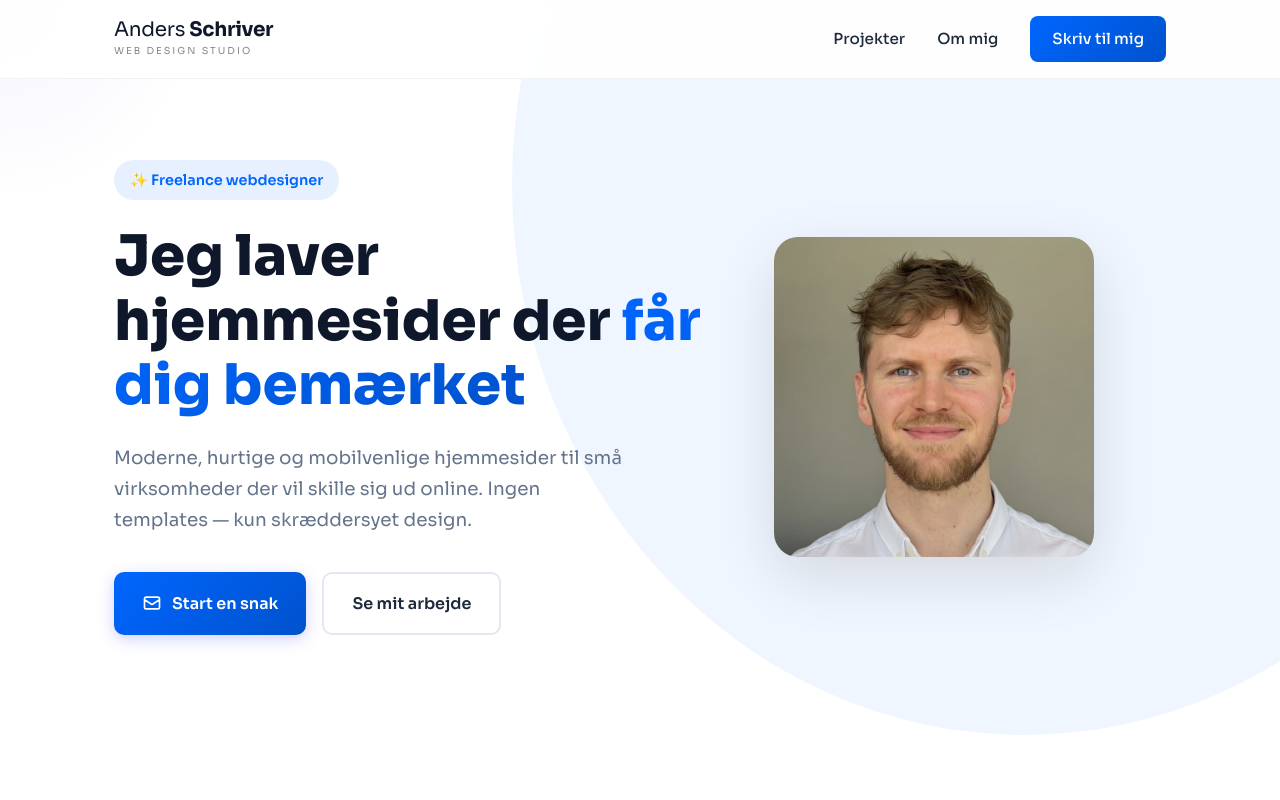
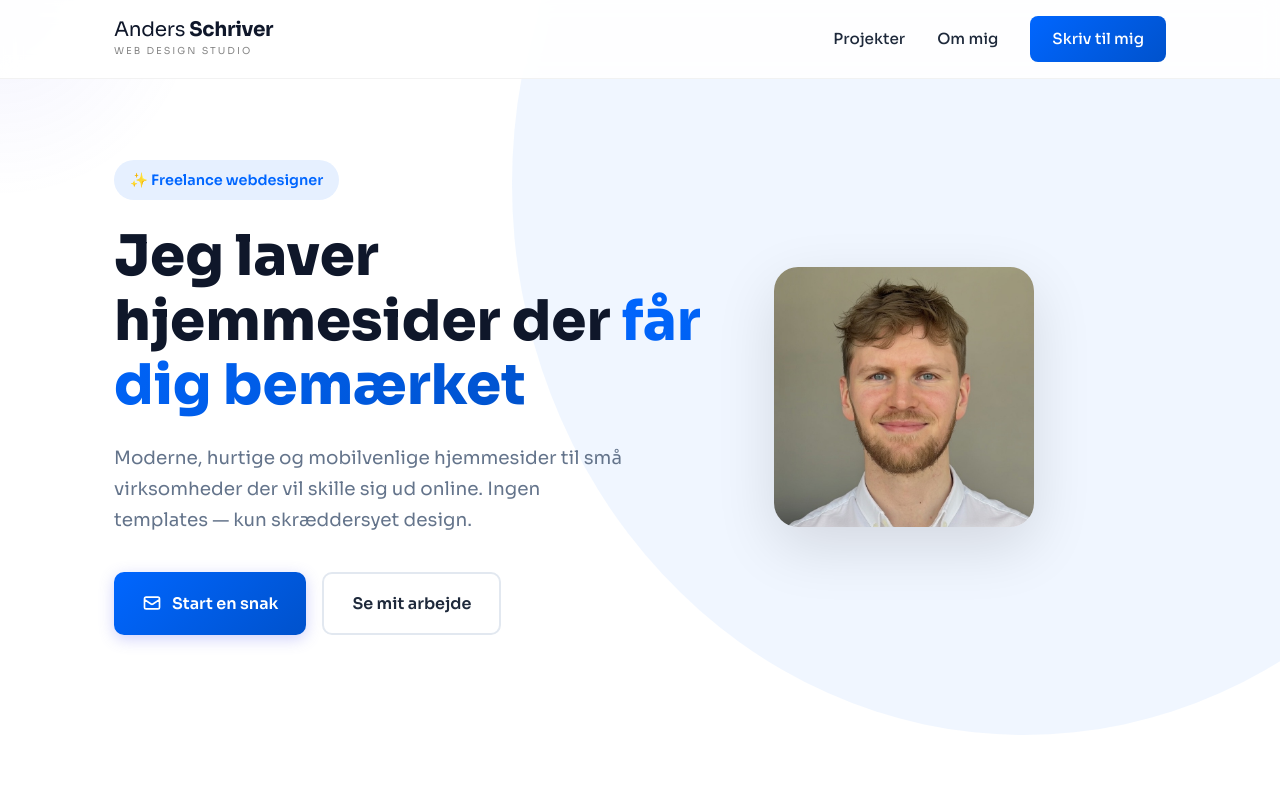
Before and after one commit to anderseske/andersschriver.com, a plain HTML site: page index.html in a window 1280 px wide. Shown: the top 800 px of the page. Drawn offline with Linux system fonts and the light colour scheme.

Commit message:
Smaller hero image, positioned more to the right

```diff
--- a/index.html
+++ b/index.html
@@ -155,8 +155,9 @@
 
         .hero-image {
             flex: 0 0 auto;
-            width: 320px;
-            height: 320px;
+            width: 260px;
+            height: 260px;
+            margin-right: -20px;
             border-radius: 24px;
             overflow: hidden;
             box-shadow: 0 20px 60px rgba(0, 0, 0, 0.12);
```
